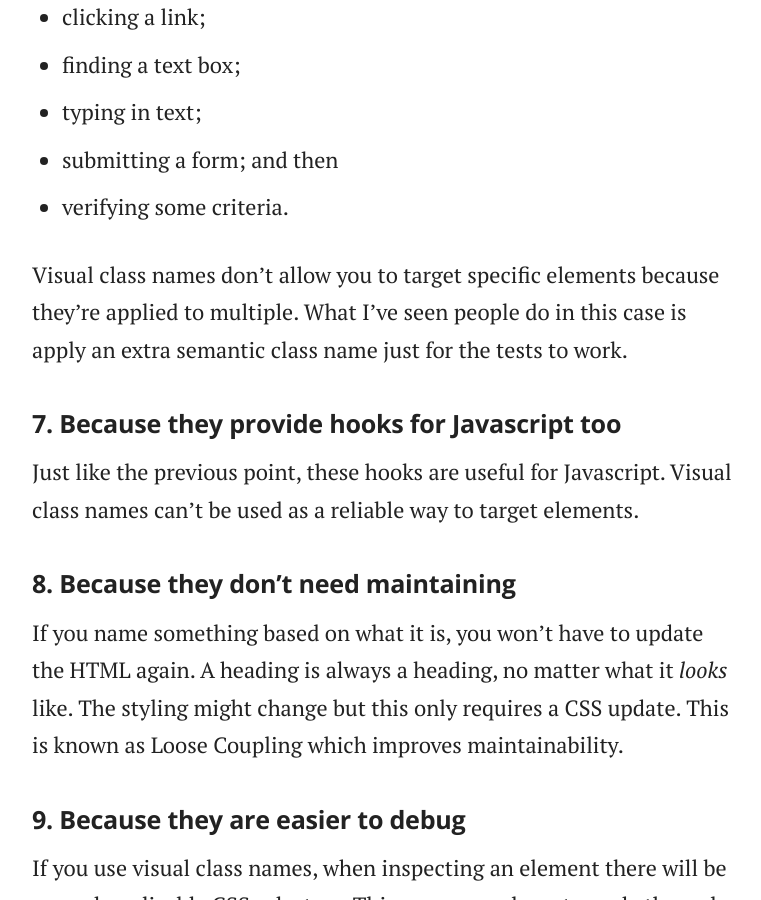
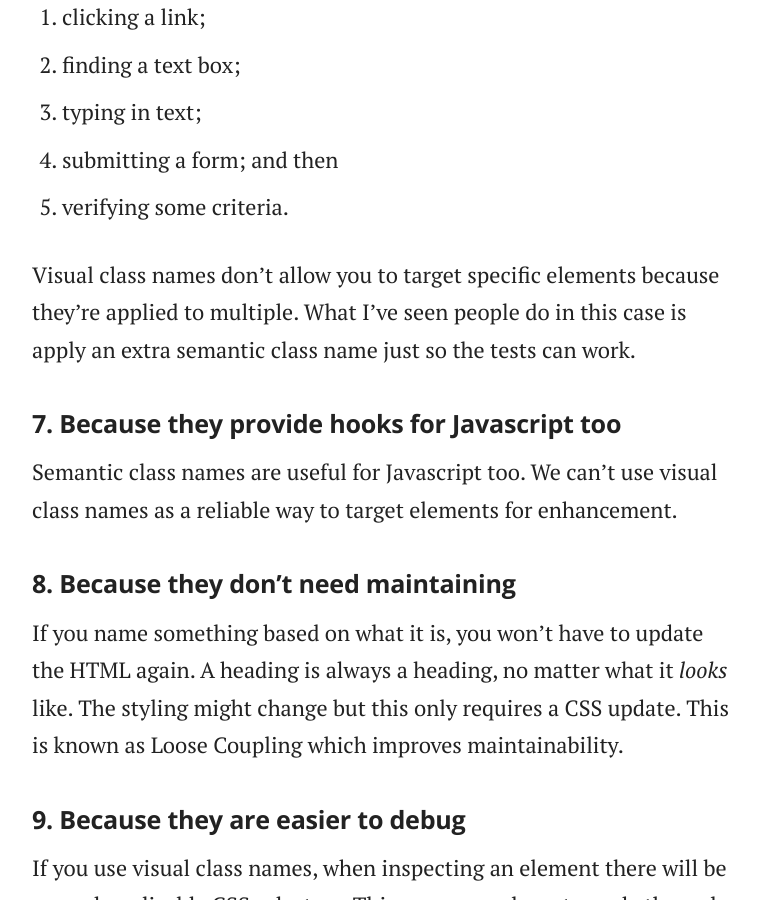
Before and after one commit to adamsilver/maintainablecss.com-jekyll, a Jekyll site: the page built from _chapters/02-semantics.md, in a window 1280 px wide and 900 px high, scrolled down 3553 px. Shown: the whole window, without its empty margins (258-1019 px from the left). Built offline with Jekyll 4.4.1, drawn with Linux system fonts in a browser that asks for light colours.

Commit message:
Copy tweaks

```diff
--- a/_chapters/02-semantics.md
+++ b/_chapters/02-semantics.md
@@ -69,17 +69,17 @@ When you don't feel confident changing code, you either cause problems or you av
 
 Automated functional tests work by searching for and interacting with elements. This may include:
 
-* clicking a link;
-* finding a text box;
-* typing in text;
-* submitting a form; and then
-* verifying some criteria.
+1. clicking a link;
+2. finding a text box;
+3. typing in text;
+4. submitting a form; and then
+5. verifying some criteria.
 
-Visual class names don't allow you to target specific elements because they're applied to multiple. What I've seen people do in this case is apply an extra semantic class name just for the tests to work.
+Visual class names don't allow you to target specific elements because they're applied to multiple. What I've seen people do in this case is apply an extra semantic class name just so the tests can work.
 
 ## 7. Because they provide hooks for Javascript too
 
-Just like the previous point, these hooks are useful for Javascript. Visual class names can't be used as a reliable way to target elements.
+Semantic class names are useful for Javascript too. We can't use visual class names as a reliable way to target elements for enhancement.
 
 ## 8. Because they don't need maintaining
 
```
Also changed, not shown: _chapters/01-introduction.md (+4 -4 lines), _chapters/03-reuse.md (+3 -3 lines).
